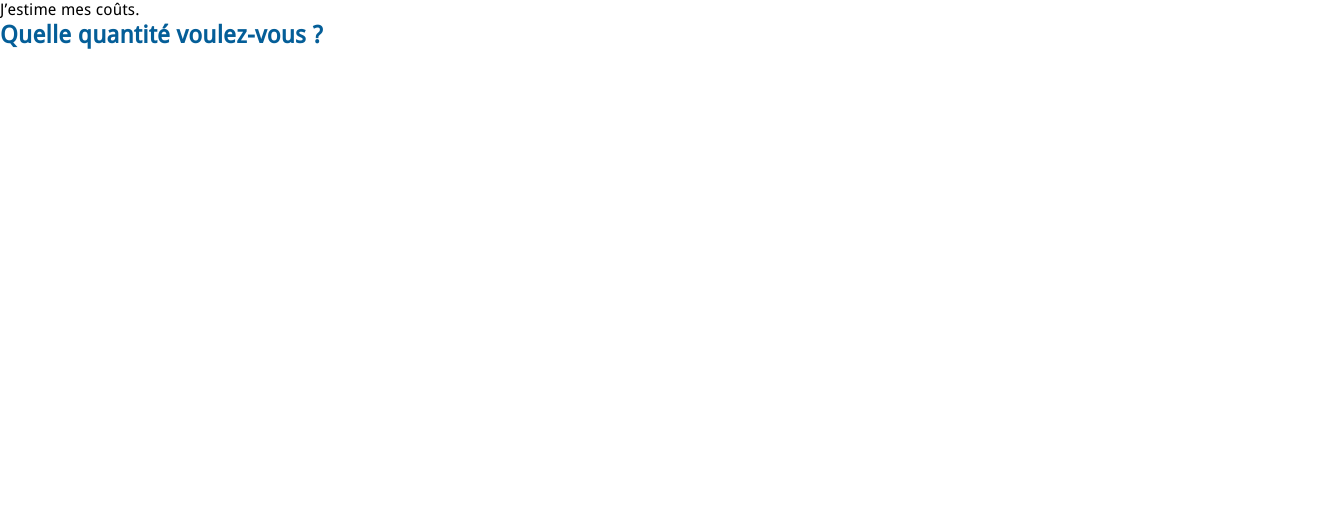
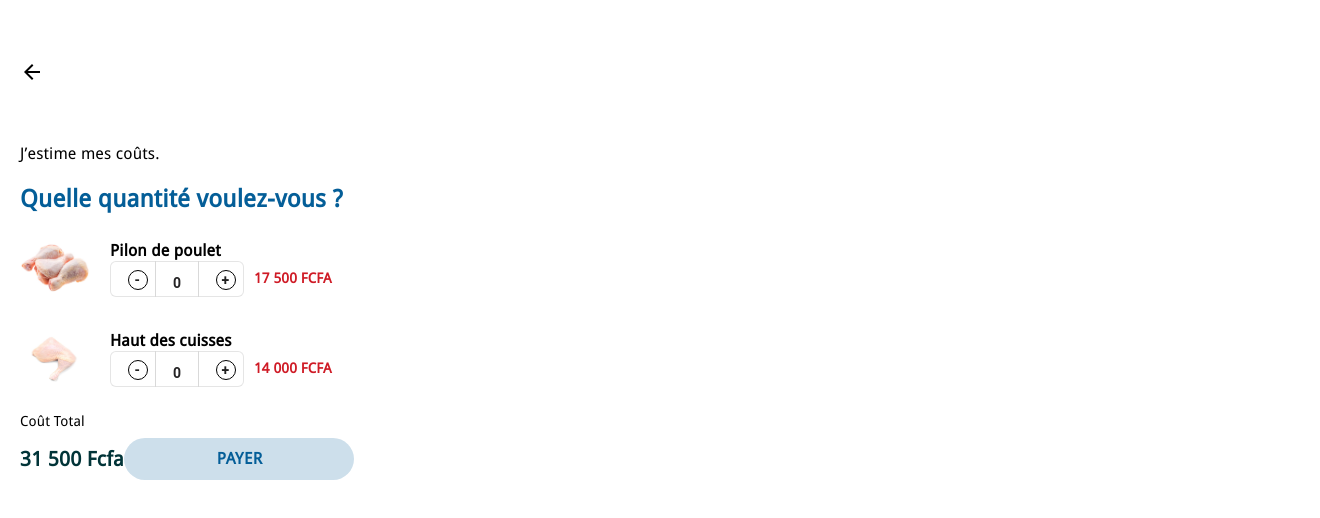
Before and after one commit to Opal-Organic-Market/Fresh-Market-Frontend, a React (Create React App) app: page /estimation1 in a window 1280 px wide. Shown: the top 518 px of the page, 1320 px wide, since content can reach past the window. Built offline with nearby package versions, Linux system fonts and the light colour scheme.

Commit message:
added the estimation pages

```diff
--- a/src/pages/accueil.jsx
+++ b/src/pages/accueil.jsx
@@ -5,86 +5,92 @@ import Image1 from '../assets/images/Image1.png';
 import Rawmeat from '../assets/images/rawmeat.png';
 import Fullchicken from '../assets/images/fullchicken.png';
 import Intrologo from '../assets/images/intrologo.jpg';
-import Continuer from "../components/Continuer";
+import JeSimuleUnDevis from "../components/JeSimuleUnDevis";
 import { Link } from 'react-router-dom';
 
 
 const useStyles = makeStyles((theme) => ({
   container: {
-    [theme.breakpoints.down('md')]: {
-      width: '100%',
+    [theme.breakpoints.down("md")]: {
+      width: "100%",
     },
-    [theme.breakpoints.up('md')]: {
-      width: '70%',
+    [theme.breakpoints.up("md")]: {
+      width: "70%",
     },
-    [theme.breakpoints.up('lg')]: {
-      width: '100%',
+    [theme.breakpoints.up("lg")]: {
+      width: "100%",
     },
-    display: 'grid',
-    gridTemplateColumns: 'repeat(2, 1fr)',
-    padding: '25px',
-    gap: '10px',
+    display: "grid",
+    gridTemplateColumns: "repeat(2, 1fr)",
+    padding: "25px",
+    gap: "10px",
   },
   card: {
-    width: '120px',
-    minheight: '100vh',
-    borderRadius: '8px',
-    padding: '10px',
-    paddingBottom: '25px',
+    width: "120px",
+    minheight: "100vh",
+    borderRadius: "8px",
+    padding: "10px",
+    paddingBottom: "25px",
   },
   content: {
-    display: 'flex',
-    flexDirection: 'column',
-    alignItems: 'center',
-    justifyContent: 'center',
-    height: '180px',
-    cursor: 'pointer',
+    display: "flex",
+    flexDirection: "column",
+    alignItems: "center",
+    justifyContent: "center",
+    height: "180px",
+    cursor: "pointer",
   },
   image: {
-    width: '100%',
-    height: 'auto',
+    width: "100%",
+    height: "auto",
   },
   sectionheader: {
-    textAlign: 'left',
-    margin: '20px',
-    width: 'Fixed 390px',
-    height: '30px',
-    padding: '0px 24px 0px 24px',
-    gap: '0px',
-    fontSize: '24px',
-    top: '166.81px',
-    color: '#2196f3',
+    textAlign: "left",
+    margin: "20px",
+    width: "Fixed 390px",
+    height: "30px",
+    padding: "0px 24px 0px 24px",
+    gap: "0px",
+    fontSize: "24px",
+    top: "166.81px",
+    color: "#2196f3",
   },
   buttontext: {
-    width: '100%',
-    height: '35px',
-    padding: '8px 0',
-    backgroundColor: 'red',
-    color: 'white',
-    border: 'none',
-    cursor: 'pointer',
-    borderRadius: '24px',
+    width: "100%",
+    height: "35px",
+    padding: "8px 0",
+    backgroundColor: "red",
+    color: "white",
+    border: "none",
+    cursor: "pointer",
+    borderRadius: "24px",
   },
   logo: {
-    width: '110px',
-    height: '110px',
-    margin: 'auto',
-    display: 'block',
-    marginBottom: '10px',
+    width: "110px",
+    height: "110px",
+    margin: "auto",
+    display: "block",
+    marginBottom: "10px",
   },
   buttonlabel: {
-    fontFamily: 'Droid Sans',
-    fontSize: '16px',
-    fontWeight: '700',
-    lineHeight: '20px',
-    textAlign: 'center',
-    borderRadius: '15px',
-    backgroundColor: '#013438', // Deep green color
-    color: 'white', // White text color
-    border: 'none',
-    cursor: 'pointer',
-    padding: '8px 0',
-  }
+    fontFamily: "Droid Sans",
+    fontSize: "16px",
+    fontWeight: "700",
+    lineHeight: "20px",
+    textAlign: "center",
+    borderRadius: "15px",
+    backgroundColor: "#013438", // Deep green color
+    color: "white", // White text color
+    border: "none",
+    cursor: "pointer",
+    padding: "8px 0",
+  },
+  Continuer: {
+    display: "flex",
+    flexDirection: "column",
+    alignItems: "center",
+    justifyContent: "center",
+  },
 }));
 
 export default function AccueilTypedeviande() {
@@ -123,12 +129,12 @@ export default function AccueilTypedeviande() {
           </div>
         </Card>
         <br></br>
-      <br></br>
-      <br></br>
+        <br></br>
+        <br></br>
+      </div>
       <Link to="/AccueilTypedeviandeLivraison">
-      <Continuer/>
+        < JeSimuleUnDevis />
       </Link>
-      </div>
     </div>
   );
 }
--- a/src/pages/estimation1.jsx
+++ b/src/pages/estimation1.jsx
@@ -1,47 +1,146 @@
-import React from 'react';
-import { makeStyles } from '@material-ui/core/styles';
-import Typography from '@material-ui/core/Typography';
+import React from "react";
+import { makeStyles } from "@material-ui/core/styles";
+import Typography from "@material-ui/core/Typography";
+import QuantitySelector from "../components/QuantitySelector";
+import Poulet from "../assets/images/Poulet.jpg";
+import Poulet2 from "../assets/images/poulet2.png";
+import Payer from "../components/Payer";
+import ArrowBack from "@material-ui/icons/ArrowBack";
 
 const useStyles = makeStyles((theme) => ({
   page: {
-    width: 390,
-    height: 844,
-    position: 'absolute',
-    top: 432,
-    left: 307,
-    background: '#FFFFFF',
+    width: "100%",
+    height: "844vh",
+    padding: "20px 20px", // Add padding to the entire page
+    display: "flex",
+    flexDirection: "column",
+    margin: "0 auto",
   },
   contentfirst: {
-    fontFamily: 'Droid Sans',
-    fontSize: '16px',
-    fontWeight: '400',
-    lineHeight: '20px',
-    textAlign: 'left',
+    fontFamily: "Droid Sans",
+    fontSize: "16px",
+    fontWeight: "400",
+    lineHeight: "20px",
+    textAlign: "left",
   },
   content: {
-    fontFamily: 'Droid Sans',
-    fontSize: '24px',
-    fontWeight: '700',
-    lineHeight: '30px',
-    textAlign: 'left',
-    color: '#045E98',
-
-
-
-
-  }
-
+    fontFamily: "Droid Sans",
+    fontSize: "24px",
+    fontWeight: "700",
+    lineHeight: "30px",
+    textAlign: "left",
+    color: "#045E98",
+  },
+  layout: {
+    width: "70px",
+    height: "70px",
+    borderRadius: "4px 0px 0px 0px",
+    float: "left",
+    marginRight: "10px",
+  },
+  container: {
+    display: "flex",
+    alignItems: "center",
+    gap: "10px",
+  },
+  contentmain: {
+    fontFamily: "Droid Sans",
+    fontSize: "16px",
+    fontWeight: "700",
+    lineHeight: "20px",
+    textAlign: "left",
+  },
+  cout: {
+    fontFamily: "Droid Sans",
+    fontSize: "14px",
+    fontWeight: "400",
+    lineHeight: "14px",
+    textAlign: "left",
+  },
+  cefa: {
+    fontFamily: "Droid Sans",
+    fontSize: "14px",
+    fontWeight: "700",
+    lineHeight: "17.5px",
+    textAlign: "right",
+    color: "#CF1B26",
+  },
+  priceContainer: {
+    display: "flex",
+    alignItems: "center",
+    marginTop: "10px", // Add margin top for spacing
+  },
+  cefav: {
+    fontFamily: "Droid Sans",
+    fontSize: "20px",
+    fontWeight: "700",
+    lineHeight: "24px",
+    textAlign: "left",
+    color: "#013438",
+  },
+  payerContainer: {
+    display: "flex",
+    alignItems: "center",
+    marginRight: "10px",
+  },
 }));
 
 export default function Estimation1() {
   const styles = useStyles();
 
   return (
-    <div>
+    <div className={styles.page}>
+      {" "}
+      {/* Add padding to the entire page */}
+      <br></br>
+      <br></br>
+      <ArrowBack />
+      <br></br>
+      <br></br>
+      <br></br>
       <Typography className={styles.contentfirst}>
-      J’estime mes coûts.</Typography>
+        J’estime mes coûts.
+      </Typography>
+      <br></br>
       <Typography className={styles.content}>
-      Quelle quantité voulez-vous ?</Typography>
+        Quelle quantité voulez-vous ?
+      </Typography>
+      <br></br>
+      <div className={styles.container}>
+        <img className={styles.layout} src={Poulet} alt="Boeuf" />
+        <div>
+          <Typography className={styles.contentmain}>
+            Pilon de poulet
+          </Typography>
+          <div className={styles.container}>
+            <QuantitySelector />
+            <Typography className={styles.cefa}>17 500 FCFA</Typography>
+          </div>
+        </div>
+      </div>
+      <br></br>
+      <div>
+        <div className={styles.container}>
+          <img className={styles.layout} src={Poulet2} alt="Boeuf" />
+          <div>
+            <Typography className={styles.contentmain}>
+              Haut des cuisses
+            </Typography>
+            <div className={styles.container}>
+              <QuantitySelector />
+              <Typography className={styles.cefa}>14 000 FCFA</Typography>
+            </div>
+          </div>
+        </div>
+        <br></br>
+      </div>
+      <Typography className={styles.cout}>Coût Total</Typography>
+      <div className={styles.priceContainer}>
+        <Typography className={styles.cefav}>31 500 Fcfa</Typography>
+        <div className={styles.payerContainer}>
+          <Payer className={styles.payer} />
+        </div>
+      </div>
     </div>
   );
 }
--- a/src/pages/estimation2.jsx
+++ b/src/pages/estimation2.jsx
@@ -1,43 +1,146 @@
-import React from 'react';
-import { makeStyles } from '@material-ui/core/styles';
-import Typography from '@material-ui/core/Typography';
+import React from "react";
+import { makeStyles } from "@material-ui/core/styles";
+import Typography from "@material-ui/core/Typography";
+import QuantitySelector from "../components/QuantitySelector";
+import Poulet from "../assets/images/Poulet.jpg";
+import Poulet2 from "../assets/images/poulet2.png";
+import Payer from "../components/Payer";
+import ArrowBack from "@material-ui/icons/ArrowBack";
 
 const useStyles = makeStyles((theme) => ({
   page: {
-    width: 390,
-    height: 844,
-    position: 'absolute',
-    top: 432,
-    left: 307,
-    background: '#FFFFFF',
+    width: "100%",
+    height: "844vh",
+    padding: "20px 20px", // Add padding to the entire page
+    display: "flex",
+    flexDirection: "column",
+    margin: "0 auto",
   },
   contentfirst: {
-    fontFamily: 'Droid Sans',
-    fontSize: '16px',
-    fontWeight: '400',
-    lineHeight: '20px',
-    textAlign: 'left',
+    fontFamily: "Droid Sans",
+    fontSize: "16px",
+    fontWeight: "400",
+    lineHeight: "20px",
+    textAlign: "left",
   },
   content: {
-    fontFamily: 'Droid Sans',
-    fontSize: '24px',
-    fontWeight: '700',
-    lineHeight: '30px',
-    textAlign: 'left',
-    color: '#045E98',
-  }
-
+    fontFamily: "Droid Sans",
+    fontSize: "24px",
+    fontWeight: "700",
+    lineHeight: "30px",
+    textAlign: "left",
+    color: "#045E98",
+  },
+  layout: {
+    width: "70px",
+    height: "70px",
+    borderRadius: "4px 0px 0px 0px",
+    float: "left",
+    marginRight: "10px",
+  },
+  container: {
+    display: "flex",
+    alignItems: "center",
+    gap: "10px",
+  },
+  contentmain: {
+    fontFamily: "Droid Sans",
+    fontSize: "16px",
+    fontWeight: "700",
+    lineHeight: "20px",
+    textAlign: "left",
+  },
+  cout: {
+    fontFamily: "Droid Sans",
+    fontSize: "14px",
+    fontWeight: "400",
+    lineHeight: "14px",
+    textAlign: "left",
+  },
+  cefa: {
+    fontFamily: "Droid Sans",
+    fontSize: "14px",
+    fontWeight: "700",
+    lineHeight: "17.5px",
+    textAlign: "right",
+    color: "#CF1B26",
+  },
+  priceContainer: {
+    display: "flex",
+    alignItems: "center",
+    marginTop: "10px", // Add margin top for spacing
+  },
+  cefav: {
+    fontFamily: "Droid Sans",
+    fontSize: "20px",
+    fontWeight: "700",
+    lineHeight: "24px",
+    textAlign: "left",
+    color: "#013438",
+  },
+  payerContainer: {
+    display: "flex",
+    alignItems: "center",
+    marginRight: "10px",
+  },
 }));
 
-export default function Estimation2() {
+export default function Estimation1() {
   const styles = useStyles();
 
   return (
-    <div>
+    <div className={styles.page}>
+      {" "}
+      {/* Add padding to the entire page */}
+      <br></br>
+      <br></br>
+      <ArrowBack />
+      <br></br>
+      <br></br>
+      <br></br>
       <Typography className={styles.contentfirst}>
-      J’estime mes coûts.</Typography>
+        J’estime mes coûts.
+      </Typography>
+      <br></br>
       <Typography className={styles.content}>
-      Quelle quantité voulez-vous ?</Typography>
+        Quelle quantité voulez-vous ?
+      </Typography>
+      <br></br>
+      <div className={styles.container}>
+        <img className={styles.layout} src={Poulet} alt="Boeuf" />
+        <div>
+          <Typography className={styles.contentmain}>
+            Pilon de poulet
+          </Typography>
+          <div className={styles.container}>
+            <QuantitySelector />
+            <Typography className={styles.cefa}>17 500 FCFA</Typography>
+          </div>
+        </div>
+      </div>
+      <br></br>
+      <div>
+        <div className={styles.container}>
+          <img className={styles.layout} src={Poulet2} alt="Boeuf" />
+          <div>
+            <Typography className={styles.contentmain}>
+              Haut des cuisses
+            </Typography>
+            <div className={styles.container}>
+              <QuantitySelector />
+              <Typography className={styles.cefa}>14 000 FCFA</Typography>
+            </div>
+          </div>
+        </div>
+        <br></br>
+      </div>
+      <Typography className={styles.cout}>Coût Total</Typography>
+      <div className={styles.priceContainer}>
+        <Typography className={styles.cefav}>31 500 Fcfa</Typography>
+        <div className={styles.payerContainer}>
+          <Payer className={styles.payer} />
+        </div>
+      </div>
     </div>
   );
 }
--- a/src/pages/estimation3.jsx
+++ b/src/pages/estimation3.jsx
@@ -1,43 +1,146 @@
-import React from 'react';
-import { makeStyles } from '@material-ui/core/styles';
-import Typography from '@material-ui/core/Typography';
+import React from "react";
+import { makeStyles } from "@material-ui/core/styles";
+import Typography from "@material-ui/core/Typography";
+import QuantitySelector from "../components/QuantitySelector";
+import Poulet from "../assets/images/Poulet.jpg";
+import Poulet2 from "../assets/images/poulet2.png";
+import Payer from "../components/Payer";
+import ArrowBack from "@material-ui/icons/ArrowBack";
 
 const useStyles = makeStyles((theme) => ({
   page: {
-    width: 390,
-    height: 844,
-    position: 'absolute',
-    top: 432,
-    left: 307,
-    background: '#FFFFFF',
+    width: "100%",
+    height: "844vh",
+    padding: "20px 20px", // Add padding to the entire page
+    display: "flex",
+    flexDirection: "column",
+    margin: "0 auto",
   },
   contentfirst: {
-    fontFamily: 'Droid Sans',
-    fontSize: '16px',
-    fontWeight: '400',
-    lineHeight: '20px',
-    textAlign: 'left',
+    fontFamily: "Droid Sans",
+    fontSize: "16px",
+    fontWeight: "400",
+    lineHeight: "20px",
+    textAlign: "left",
   },
   content: {
-    fontFamily: 'Droid Sans',
-    fontSize: '24px',
-    fontWeight: '700',
-    lineHeight: '30px',
-    textAlign: 'left',
-    color: '#045E98',
-  }
-
+    fontFamily: "Droid Sans",
+    fontSize: "24px",
+    fontWeight: "700",
+    lineHeight: "30px",
+    textAlign: "left",
+    color: "#045E98",
+  },
+  layout: {
+    width: "70px",
+    height: "70px",
+    borderRadius: "4px 0px 0px 0px",
+    float: "left",
+    marginRight: "10px",
+  },
+  container: {
+    display: "flex",
+    alignItems: "center",
+    gap: "10px",
+  },
+  contentmain: {
+    fontFamily: "Droid Sans",
+    fontSize: "16px",
+    fontWeight: "700",
+    lineHeight: "20px",
+    textAlign: "left",
+  },
+  cout: {
+    fontFamily: "Droid Sans",
+    fontSize: "14px",
+    fontWeight: "400",
+    lineHeight: "14px",
+    textAlign: "left",
+  },
+  cefa: {
+    fontFamily: "Droid Sans",
+    fontSize: "14px",
+    fontWeight: "700",
+    lineHeight: "17.5px",
+    textAlign: "right",
+    color: "#CF1B26",
+  },
+  priceContainer: {
+    display: "flex",
+    alignItems: "center",
+    marginTop: "10px", // Add margin top for spacing
+  },
+  cefav: {
+    fontFamily: "Droid Sans",
+    fontSize: "20px",
+    fontWeight: "700",
+    lineHeight: "24px",
+    textAlign: "left",
+    color: "#013438",
+  },
+  payerContainer: {
+    display: "flex",
+    alignItems: "center",
+    marginRight: "10px",
+  },
 }));
 
-export default function Estimation3() {
+export default function Estimation1() {
   const styles = useStyles();
 
   return (
-    <div>
+    <div className={styles.page}>
+      {" "}
+      {/* Add padding to the entire page */}
+      <br></br>
+      <br></br>
+      <ArrowBack />
+      <br></br>
+      <br></br>
+      <br></br>
       <Typography className={styles.contentfirst}>
-      J’estime mes coûts.</Typography>
+        J’estime mes coûts.
+      </Typography>
+      <br></br>
       <Typography className={styles.content}>
-      Quelle quantité voulez-vous ?</Typography>
+        Quelle quantité voulez-vous ?
+      </Typography>
+      <br></br>
+      <div className={styles.container}>
+        <img className={styles.layout} src={Poulet} alt="Boeuf" />
+        <div>
+          <Typography className={styles.contentmain}>
+            Pilon de poulet
+          </Typography>
+          <div className={styles.container}>
+            <QuantitySelector />
+            <Typography className={styles.cefa}>17 500 FCFA</Typography>
+          </div>
+        </div>
+      </div>
+      <br></br>
+      <div>
+        <div className={styles.container}>
+          <img className={styles.layout} src={Poulet2} alt="Boeuf" />
+          <div>
+            <Typography className={styles.contentmain}>
+              Haut des cuisses
+            </Typography>
+            <div className={styles.container}>
+              <QuantitySelector />
+              <Typography className={styles.cefa}>14 000 FCFA</Typography>
+            </div>
+          </div>
+        </div>
+        <br></br>
+      </div>
+      <Typography className={styles.cout}>Coût Total</Typography>
+      <div className={styles.priceContainer}>
+        <Typography className={styles.cefav}>31 500 Fcfa</Typography>
+        <div className={styles.payerContainer}>
+          <Payer className={styles.payer} />
+        </div>
+      </div>
     </div>
   );
 }
```
Also changed, not shown: src/pages/accueilLivraison.jsx (+8 -5 lines), src/pages/welcome.jsx (+3 -5 lines).
